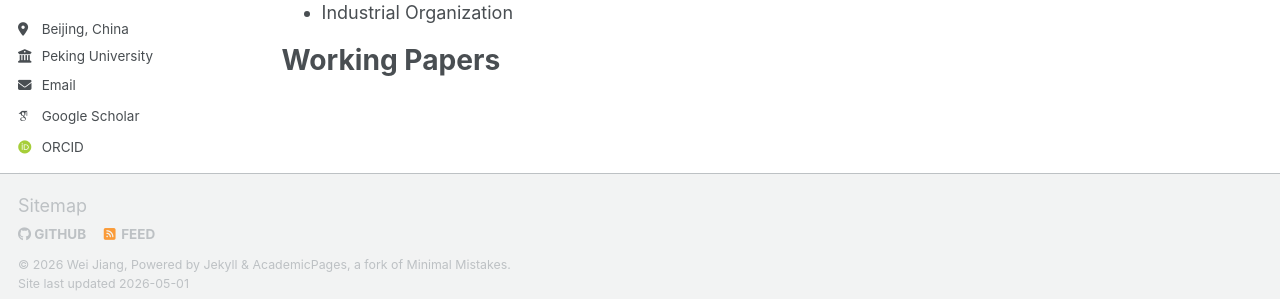
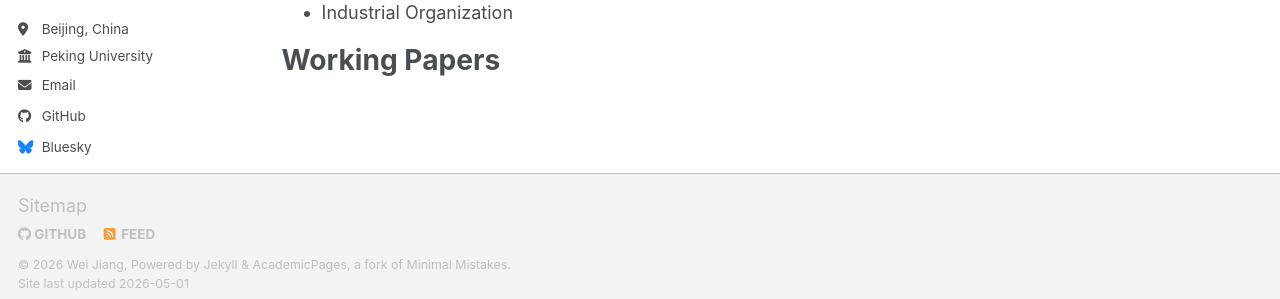
Before and after one commit to jiangwei-econ/jiangwei-econ.github.io, a Jekyll site: the page built from _pages/about.md, in a window 1280 px wide. Shown: the part 309-608 px from the top of the page. Built offline with Jekyll 4.4.1, drawn with Linux system fonts in a browser that asks for light colours; some web fonts are replaced; a script bundle is joined from its source files by our own code; library files that are not in the unit come from our copies.

Commit message:
Update _config.yml

```diff
--- a/_config.yml
+++ b/_config.yml
@@ -35,13 +35,13 @@
   # Academic websites
   academia         : # URL
   arxiv            : # URL - Update with the correct link to your profile
-  googlescholar    : "https://scholar.google.com/citations?user=PS_CX0AAAAAJ"
+  googlescholar    : #"https://scholar.google.com/citations?user=PS_CX0AAAAAJ"
   inspire-hep      : # URL
   impactstory      : # URL
-  orcid            : "https://orcid.org/yourorcidurl"
+  orcid            : #"https://orcid.org/yourorcidurl"
   semantic         : # URL
   ssrn             : # URL
-  pubmed           : "https://www.ncbi.nlm.nih.gov/pubmed/?term=john+snow"
+  pubmed           : #"https://www.ncbi.nlm.nih.gov/pubmed/?term=john+snow"
   researchgate     : # URL
   scopus           : # URL
   zotero           : # URL
```
